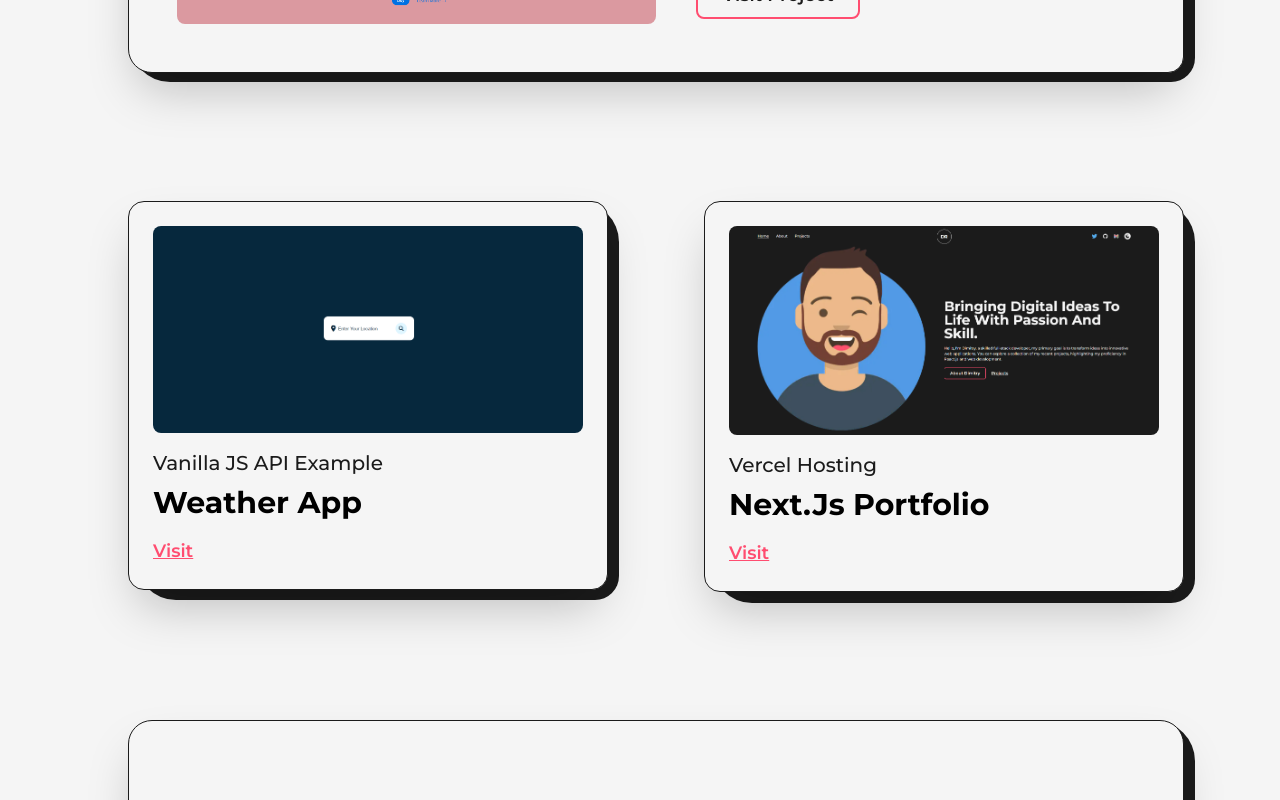
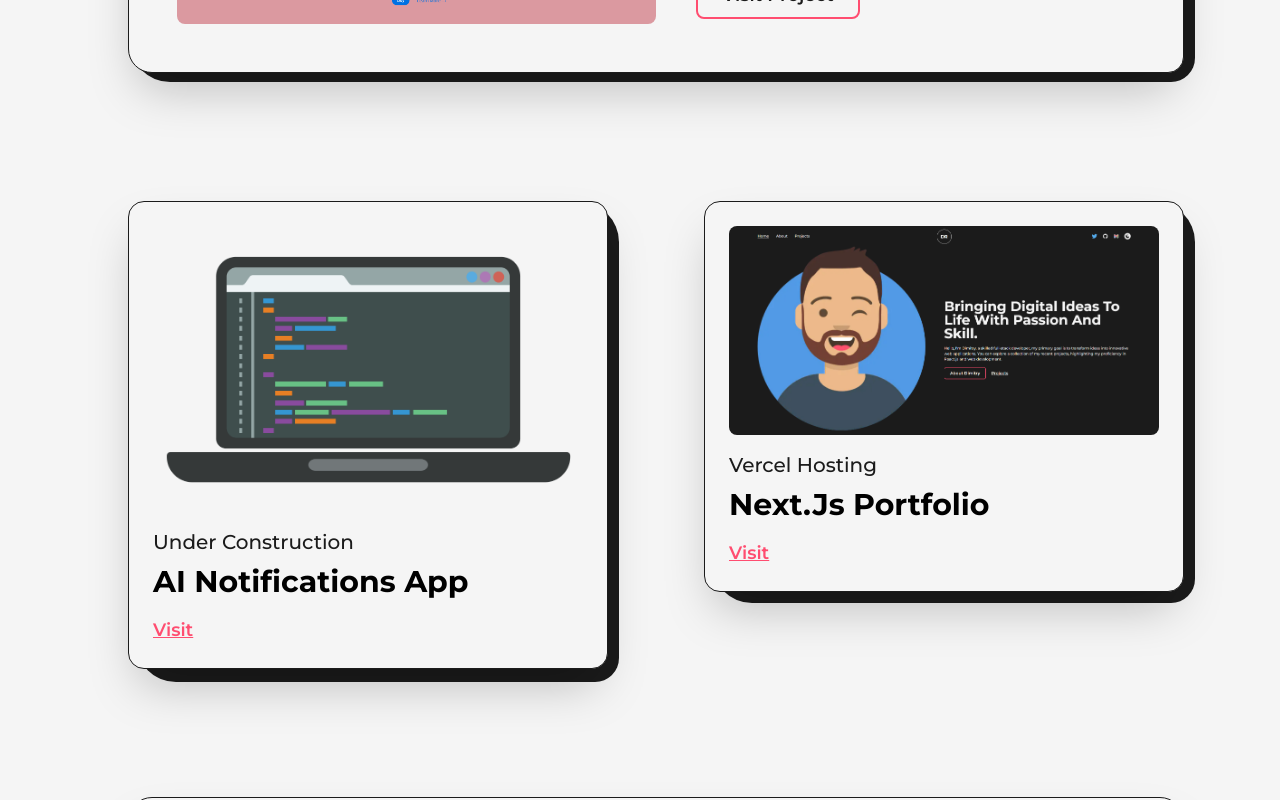
Before and after one commit to dimitry-roshchin/DimitryPortfolio, a Next.js app: page /projects in a window 1280 px wide. Shown: the part 594-1394 px from the top of the page. Built offline with nearby package versions, Linux system fonts and the light colour scheme.

Commit message:
projects changes

```diff
--- a/src/pages/projects.js
+++ b/src/pages/projects.js
@@ -133,10 +133,10 @@ const projects = () => {
 
     <div className='col-span-6 sm:col-span-12 md:col-span-12'>
       <Project
-      title="Weather App"
-      img={weather12}
-      link="https://dimweather.netlify.app/"
-      type="Vanilla JS API Example"
+      title="AI Notifications App"
+      img={project4}
+      link="/Projects"
+      type="Under Construction"
 
       /></div>
     <div className='col-span-6 sm:col-span-12 md:col-span-12'>
@@ -155,7 +155,7 @@ const projects = () => {
       img={project4}
       summary="Library web app that allows users to display physical and digital libraries.
        Technologies being used are Next.js, Tailwind-CSS, SQL, Firebase."
-      link="/"
+      link="/Projects"
       type="Under Construction"
 
       />
```
